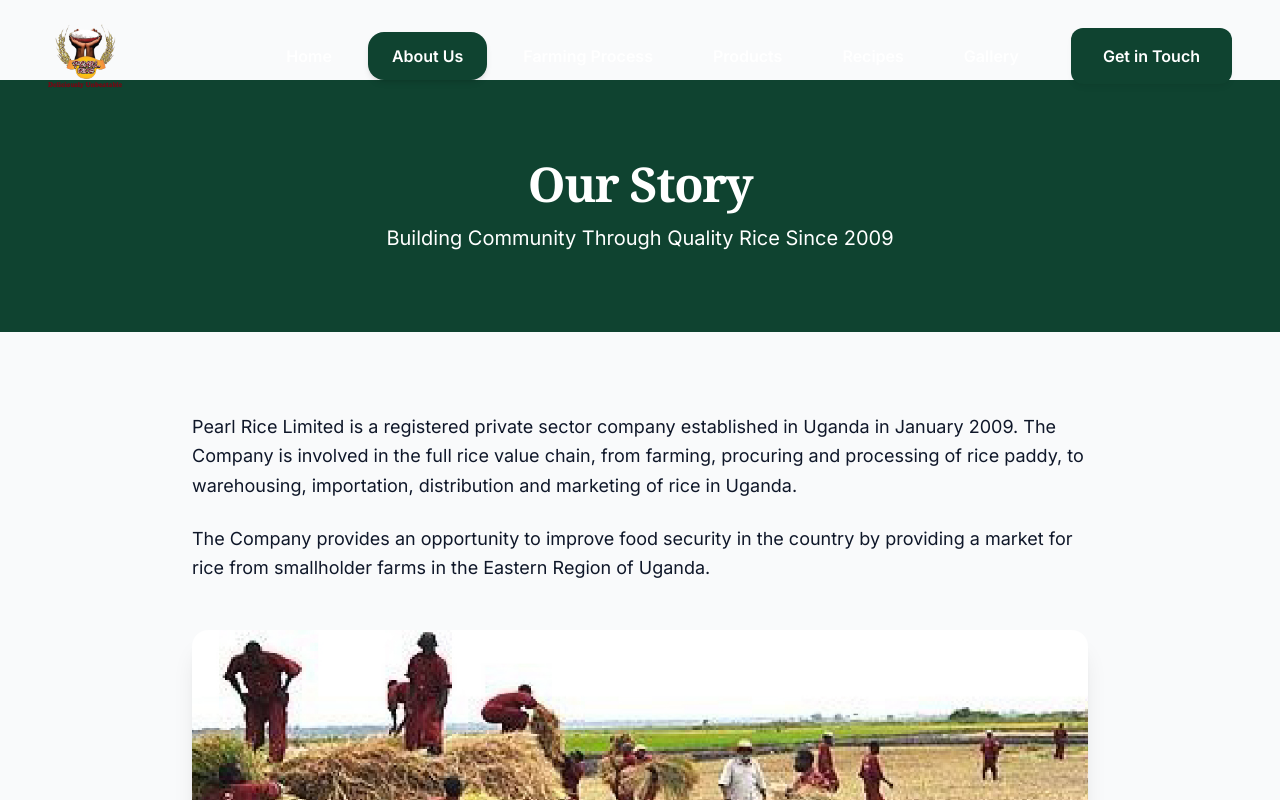
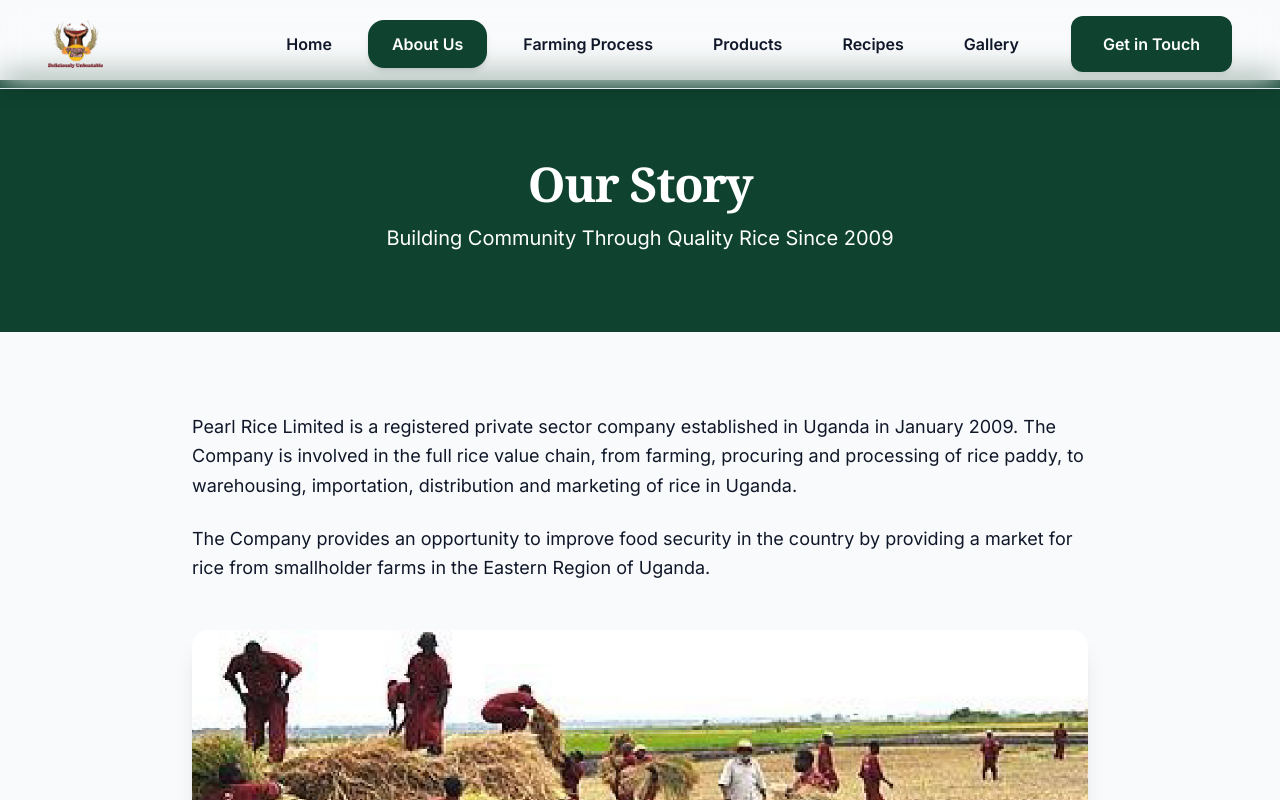
Before and after one commit to mhawere/rice-pearl-uganda, a React (Vite) app: page /about in a window 1280 px wide. Shown: the top 800 px of the page. Built offline with nearby package versions, Linux system fonts and the light colour scheme; the HTML template or start-up script is replaced by a standard one.

Commit message:
Fix: Top navigation bar broken on scroll

```diff
--- a/src/components/Navigation.tsx
+++ b/src/components/Navigation.tsx
@@ -26,9 +26,13 @@ const Navigation = () => {
     { name: 'Gallery', path: '/gallery' },
   ];
 
+  // Pages that don't have dark hero backgrounds should always show opaque nav
+  const shouldAlwaysBeOpaque = location.pathname !== '/';
+  const navIsOpaque = isScrolled || shouldAlwaysBeOpaque;
+
   return (
     <nav className={`fixed top-0 left-0 right-0 z-50 transition-all duration-500 ${
-      isScrolled ? 'bg-card/98 backdrop-blur-lg shadow-lg border-b border-border py-4' : 'bg-transparent py-6'
+      navIsOpaque ? 'bg-card/98 backdrop-blur-lg shadow-lg border-b border-border py-4' : 'bg-transparent py-6'
     }`}>
       <div className="container mx-auto px-6 lg:px-12">
         <div className="flex items-center justify-between">
@@ -37,7 +41,7 @@ const Navigation = () => {
             <img
               src={logo}
               alt="Pearl Rice"
-              className={`transition-all duration-500 group-hover:scale-105 ${isScrolled ? 'h-12' : 'h-16'}`}
+              className={`transition-all duration-500 group-hover:scale-105 ${navIsOpaque ? 'h-12' : 'h-16'}`}
             />
           </Link>
 
@@ -50,7 +54,7 @@ const Navigation = () => {
                 className={`px-6 py-3 rounded-2xl font-semibold transition-all text-base relative group ${
                   location.pathname === link.path
                     ? 'bg-primary text-primary-foreground shadow-md'
-                    : isScrolled ? 'text-foreground hover:bg-secondary/80' : 'text-white hover:bg-white/10'
+                    : navIsOpaque ? 'text-foreground hover:bg-secondary/80' : 'text-white hover:bg-white/10'
                 }`}
               >
                 {link.name}
@@ -69,7 +73,7 @@ const Navigation = () => {
           {/* Mobile Menu Button */}
           <button
             className={`lg:hidden px-5 py-2.5 rounded-xl font-semibold transition-all flex items-center gap-2 ${
-              isScrolled ? 'bg-secondary text-foreground' : 'bg-white/10 text-white backdrop-blur-sm'
+              navIsOpaque ? 'bg-secondary text-foreground' : 'bg-white/10 text-white backdrop-blur-sm'
             }`}
             onClick={() => setIsMobileMenuOpen(!isMobileMenuOpen)}
             aria-label="Toggle menu"
```
